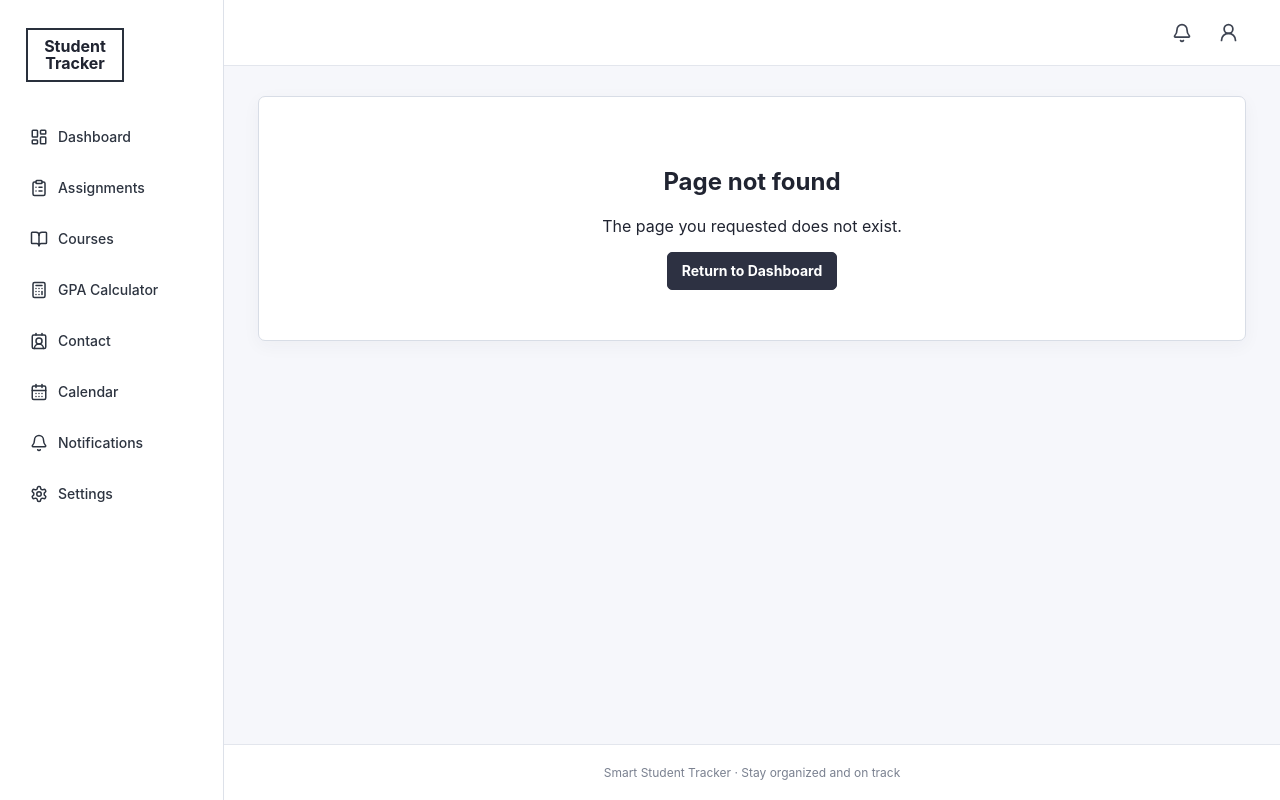
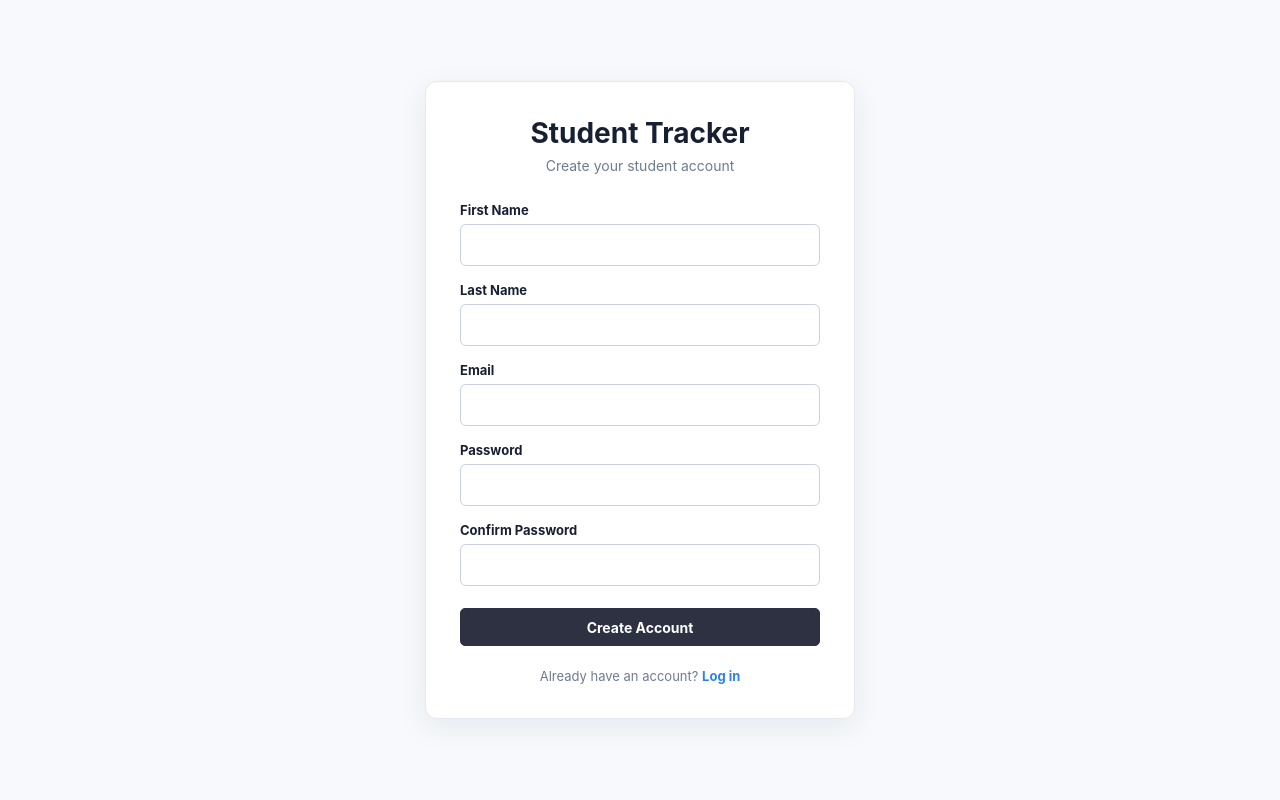
Before and after one commit to Navya-git-account/smart-student-tracker-fullstack, a React (Vite) app in the folder student-tracker-frontend/: page /register in a window 1280 px wide. Built offline with nearby package versions, Linux system fonts and the light colour scheme; no server answers.

Commit message:
Add student login and registration pages

```diff
--- a/student-tracker-frontend/src/App.jsx
+++ b/student-tracker-frontend/src/App.jsx
@@ -1,5 +1,7 @@
 import { Navigate, Route, Routes } from "react-router-dom";
+
 import AppLayout from "./components/layout/AppLayout";
+
 import Dashboard from "./pages/Dashboard";
 import Assignments from "./pages/Assignments";
 import AssignmentFormPage from "./pages/AssignmentFormPage";
@@ -10,22 +12,37 @@ import CalendarPage from "./pages/CalendarPage";
 import Notifications from "./pages/Notifications";
 import Settings from "./pages/Settings";
 import NotFound from "./pages/NotFound";
+import Login from "./pages/Login";
+import Register from "./pages/Register";
 
 export default function App() {
   return (
     <Routes>
+      <Route path="/login" element={<Login />} />
+      <Route path="/register" element={<Register />} />
+
+      <Route path="/" element={<Navigate to="/login" replace />} />
+
       <Route element={<AppLayout />}>
-        <Route path="/" element={<Dashboard />} />
-        <Route path="/dashboard" element={<Navigate to="/" replace />} />
+        <Route path="/dashboard" element={<Dashboard />} />
+
         <Route path="/assignments" element={<Assignments />} />
-        <Route path="/assignments/new" element={<AssignmentFormPage />} />
-        <Route path="/assignments/:id/edit" element={<AssignmentFormPage />} />
+        <Route
+          path="/assignments/new"
+          element={<AssignmentFormPage />}
+        />
+        <Route
+          path="/assignments/:id/edit"
+          element={<AssignmentFormPage />}
+        />
+
         <Route path="/courses" element={<Courses />} />
         <Route path="/gpa" element={<GpaCalculator />} />
         <Route path="/contact" element={<Contact />} />
         <Route path="/calendar" element={<CalendarPage />} />
         <Route path="/notifications" element={<Notifications />} />
         <Route path="/settings" element={<Settings />} />
+
         <Route path="*" element={<NotFound />} />
       </Route>
     </Routes>
--- /dev/null
+++ b/student-tracker-frontend/src/pages/Login.jsx
@@ -0,0 +1,175 @@
+import { useState } from "react";
+import {
+  Link,
+  useNavigate
+} from "react-router-dom";
+
+import { authApi } from "../services/api";
+
+
+export default function Login() {
+
+  const navigate =
+    useNavigate();
+
+
+  const [form, setForm] =
+    useState({
+      email: "",
+      password: ""
+    });
+
+
+  const [error, setError] =
+    useState("");
+
+
+  function handleChange(event) {
+
+    const {
+      name,
+      value
+    } = event.target;
+
+
+    setForm((current) => ({
+      ...current,
+      [name]: value
+    }));
+  }
+
+
+  async function handleSubmit(event) {
+
+    event.preventDefault();
+
+    setError("");
+
+
+    if (
+      !form.email ||
+      !form.password
+    ) {
+
+      setError(
+        "Please enter your email and password."
+      );
+
+      return;
+    }
+
+
+    try {
+
+      await authApi.login(form);
+
+
+      navigate(
+        "/dashboard"
+      );
+
+
+    } catch (error) {
+
+      setError(
+        error.message
+      );
+
+    }
+  }
+
+
+  return (
+
+    <div className="auth-page">
+
+      <section className="auth-card">
+
+        <div className="auth-brand">
+
+          <h1>
+            Student Tracker
+          </h1>
+
+          <p>
+            Log in to your account
+          </p>
+
+        </div>
+
+
+        <form
+          className="auth-form"
+          onSubmit={handleSubmit}
+        >
+
+
+          <label>
+
+            Email
+
+            <input
+              type="email"
+              name="email"
+              value={form.email}
+              onChange={handleChange}
+              required
+            />
+
+          </label>
+
+
+          <label>
+
+            Password
+
+            <input
+              type="password"
+              name="password"
+              value={form.password}
+              onChange={handleChange}
+              required
+            />
+
+          </label>
+
+
+          {error && (
+
+            <p className="auth-message error">
+
+              {error}
+
+            </p>
+
+          )}
+
+
+          <button
+            className="button primary auth-button"
+            type="submit"
+          >
+
+            Log In
+
+          </button>
+
+        </form>
+
+
+        <p className="auth-switch">
+
+          Don't have an account?{" "}
+
+          <Link to="/register">
+            Create account
+          </Link>
+
+        </p>
+
+      </section>
+
+    </div>
+
+  );
+}
--- /dev/null
+++ b/student-tracker-frontend/src/pages/Register.jsx
@@ -0,0 +1,284 @@
+import { useState } from "react";
+import { Link, useNavigate } from "react-router-dom";
+
+import { authApi } from "../services/api";
+
+
+export default function Register() {
+
+  const navigate = useNavigate();
+
+
+  const [form, setForm] = useState({
+    firstName: "",
+    lastName: "",
+    email: "",
+    password: "",
+    confirmPassword: ""
+  });
+
+
+  const [error, setError] =
+    useState("");
+
+  const [success, setSuccess] =
+    useState("");
+
+
+  function handleChange(event) {
+
+    const {
+      name,
+      value
+    } = event.target;
+
+
+    setForm((current) => ({
+      ...current,
+      [name]: value
+    }));
+  }
+
+
+  async function handleSubmit(event) {
+
+    event.preventDefault();
+
+    setError("");
+    setSuccess("");
+
+
+    /* Required fields */
+
+    if (
+      !form.firstName ||
+      !form.email ||
+      !form.password
+    ) {
+
+      setError(
+        "Please complete all required fields."
+      );
+
+      return;
+    }
+
+
+    /* Email validation */
+
+    if (!form.email.includes("@")) {
+
+      setError(
+        "Please enter a valid email address."
+      );
+
+      return;
+    }
+
+
+    /* Password validation */
+
+    if (form.password.length < 8) {
+
+      setError(
+        "Password must be at least 8 characters."
+      );
+
+      return;
+    }
+
+
+    /* Confirm password */
+
+    if (
+      form.password !==
+      form.confirmPassword
+    ) {
+
+      setError(
+        "Passwords do not match."
+      );
+
+      return;
+    }
+
+
+    try {
+
+      await authApi.register({
+        firstName: form.firstName,
+        lastName: form.lastName,
+        email: form.email,
+        password: form.password
+      });
+
+
+      setSuccess(
+        "Account created successfully."
+      );
+
+
+      setTimeout(() => {
+
+        navigate("/login");
+
+      }, 1000);
+
+
+    } catch (error) {
+
+      setError(error.message);
+
+    }
+  }
+
+
+  return (
+
+    <div className="auth-page">
+
+      <section className="auth-card">
+
+        <div className="auth-brand">
+
+          <h1>
+            Student Tracker
+          </h1>
+
+          <p>
+            Create your student account
+          </p>
+
+        </div>
+
+
+        <form
+          className="auth-form"
+          onSubmit={handleSubmit}
+        >
+
+
+          <label>
+
+            First Name
+
+            <input
+              type="text"
+              name="firstName"
+              value={form.firstName}
+              onChange={handleChange}
+              required
+            />
+
+          </label>
+
+
+          <label>
+
+            Last Name
+
+            <input
+              type="text"
+              name="lastName"
+              value={form.lastName}
+              onChange={handleChange}
+            />
+
+          </label>
+
+
+          <label>
+
+            Email
+
+            <input
+              type="email"
+              name="email"
+              value={form.email}
+              onChange={handleChange}
+              required
+            />
+
+          </label>
+
+
+          <label>
+
+            Password
+
+            <input
+              type="password"
+              name="password"
+              value={form.password}
+              onChange={handleChange}
+              required
+            />
+
+          </label>
+
+
+          <label>
+
+            Confirm Password
+
+            <input
+              type="password"
+              name="confirmPassword"
+              value={form.confirmPassword}
+              onChange={handleChange}
+              required
+            />
+
+          </label>
+
+
+          {error && (
+
+            <p className="auth-message error">
+
+              {error}
+
+            </p>
+
+          )}
+
+
+          {success && (
+
+            <p className="auth-message success">
+
+              {success}
+
+            </p>
+
+          )}
+
+
+          <button
+            className="button primary auth-button"
+            type="submit"
+          >
+
+            Create Account
+
+          </button>
+
+        </form>
+
+
+        <p className="auth-switch">
+
+          Already have an account?{" "}
+
+          <Link to="/login">
+            Log in
+          </Link>
+
+        </p>
+
+      </section>
+
+    </div>
+
+  );
+}
--- a/student-tracker-frontend/src/services/api.js
+++ b/student-tracker-frontend/src/services/api.js
@@ -24,3 +24,101 @@ export const courseApi = {
   update: (id, data) => request(`/courses/${id}`, { method: "PUT", body: JSON.stringify(data) }),
   remove: (id) => request(`/courses/${id}`, { method: "DELETE" })
 };
+export const authApi = {
+
+  register: async (student) => {
+
+    const response = await fetch(
+      "/api/auth/register",
+      {
+        method: "POST",
+
+        headers: {
+          "Content-Type": "application/json"
+        },
+
+        credentials: "include",
+
+        body: JSON.stringify(student)
+      }
+    );
+
+
+    const data = await response.json();
+
+
+    if (!response.ok) {
+      throw new Error(
+        data.message ||
+        "Registration failed."
+      );
+    }
+
+
+    return data;
+  },
+
+
+  login: async (credentials) => {
+
+    const response = await fetch(
+      "/api/auth/login",
+      {
+        method: "POST",
+
+        headers: {
+          "Content-Type": "application/json"
+        },
+
+        credentials: "include",
+
+        body: JSON.stringify(credentials)
+      }
+    );
+
+
+    const data = await response.json();
+
+
+    if (!response.ok) {
+      throw new Error(
+        data.message ||
+        "Invalid email or password."
+      );
+    }
+
+
+    return data;
+  },
+
+
+  getCurrentStudent: async () => {
+
+    const response = await fetch(
+      "/api/auth/me",
+      {
+        credentials: "include"
+      }
+    );
+
+
+    if (!response.ok) {
+      return null;
+    }
+
+
+    return response.json();
+  },
+
+
+  logout: async () => {
+
+    await fetch(
+      "/api/auth/logout",
+      {
+        method: "POST",
+        credentials: "include"
+      }
+    );
+  }
+};
--- a/student-tracker-frontend/src/styles/index.css
+++ b/student-tracker-frontend/src/styles/index.css
@@ -204,6 +204,149 @@ textarea {
     max-width: 1240px;
     margin: 0 auto;
     padding: 30px 34px 48px
+}
+
+/* =========================
+   AUTH PAGES
+   ========================= */
+
+.auth-page {
+    min-height: 100vh;
+
+    display: flex;
+    align-items: center;
+    justify-content: center;
+
+    padding: 30px 20px;
+
+    background: var(--background);
+}
+
+
+.auth-card {
+    width: min(430px, 100%);
+
+    padding: 34px;
+
+    background: var(--surface);
+
+    border: 1px solid var(--border);
+
+    border-radius: 12px;
+
+    box-shadow:
+        0 8px 30px
+        rgba(36, 45, 66, 0.08);
+}
+
+
+.auth-brand {
+    text-align: center;
+
+    margin-bottom: 28px;
+}
+
+
+.auth-brand h1 {
+    margin: 0;
+
+    font-size: 28px;
+
+    color: #172033;
+}
+
+
+.auth-brand p {
+    margin: 7px 0 0;
+
+    color: #6f7b8f;
+
+    font-size: 14px;
+}
+
+
+.auth-form {
+    display: grid;
+
+    gap: 16px;
+}
+
+
+.auth-form label {
+    display: grid;
+
+    gap: 6px;
+
+    font-size: 13px;
+
+    font-weight: 650;
+
+    color: #172033;
+}
+
+
+.auth-form input {
+    min-height: 42px;
+}
+
+
+.auth-button {
+    width: 100%;
+
+    margin-top: 6px;
+}
+
+
+.auth-message {
+    margin: 0;
+
+    padding: 10px 12px;
+
+    border-radius: 6px;
+
+    font-size: 13px;
+}
+
+
+.auth-message.error {
+    background: #fdecec;
+
+    color: #c62828;
+}
+
+
+.auth-message.success {
+    background: #e8f7ef;
+
+    color: #168a50;
+}
+
+
+.auth-switch {
+    margin:
+        22px
+        0
+        0;
+
+    text-align: center;
+
+    font-size: 13px;
+
+    color: #6f7b8f;
+}
+
+
+.auth-switch a {
+    color: var(--primary);
+
+    font-weight: 650;
+
+    text-decoration: none;
+}
+
+
+.auth-switch a:hover {
+    text-decoration: underline;
 }
 
 /* =========================
```
